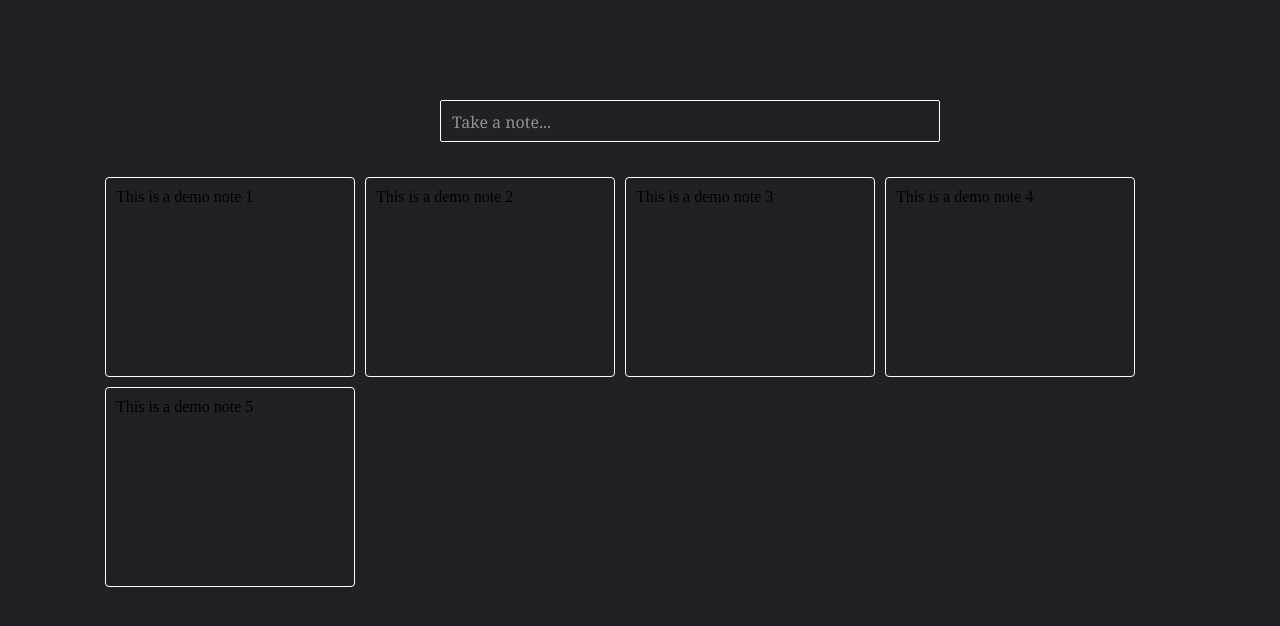
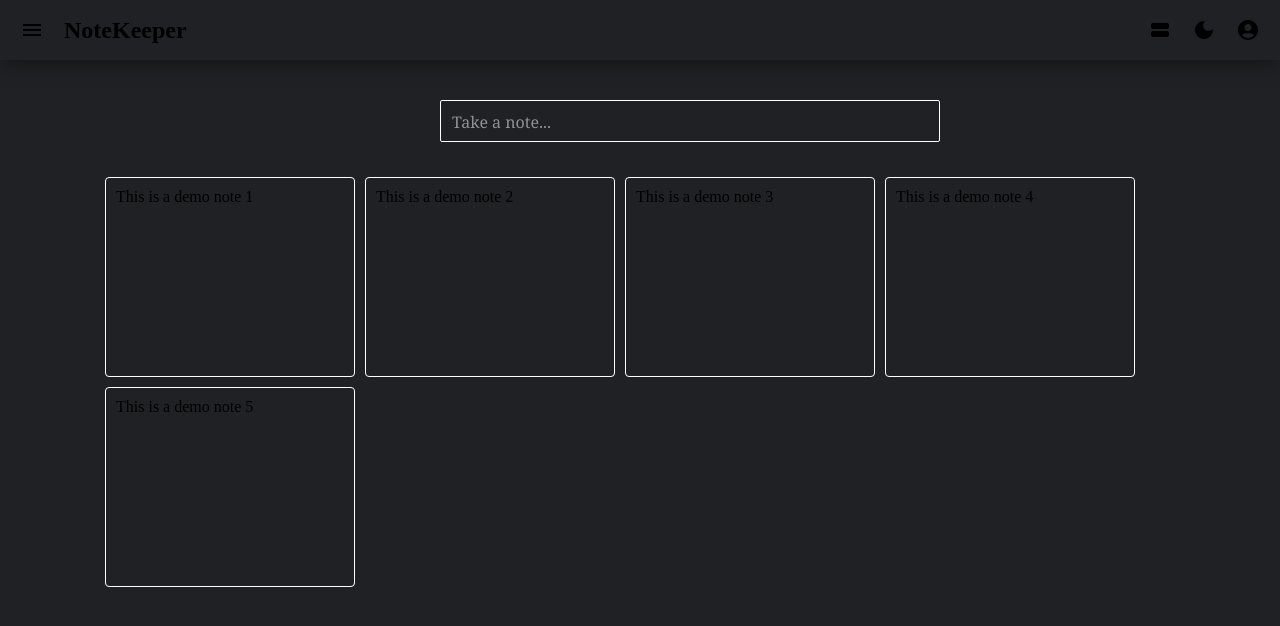
Before and after one commit to RahulGusai/note-keeper, a Next.js app: page /home in a window 1280 px wide. Shown: the top 626 px of the page. Built offline with nearby package versions, Linux system fonts and the light colour scheme.

Commit message:
Added nav bar

```diff
--- a/components/home/newNote.js
+++ b/components/home/newNote.js
@@ -1,14 +1,27 @@
 import { func } from 'prop-types';
 import classes from './newNote.module.css';
-import { forwardRef, useEffect, useRef, useState } from 'react';
+import { forwardRef, useEffect, useState } from 'react';
+import FormatListBulletedIcon from '@mui/icons-material/FormatListBulleted';
 
 function componentHandler(props, ref) {
   const { titleRef, contentRef } = ref;
   const { isExpanded, newNoteClickHandler } = props;
+  const [bulletEnabled, setBulletEnabled] = useState(false);
 
   function handleNewNoteClick(e) {
     if (!isExpanded) {
       newNoteClickHandler(true);
+    }
+  }
+
+  function insertBulletPoint() {
+    if (bulletEnabled) {
+      //TODO Handle true case
+      setBulletEnabled(false);
+    } else {
+      const currentContent = contentRef.current.innerHTML;
+      contentRef.current.innerHTML = `${currentContent}<p>&#8226;&nbsp;</p>`;
+      setBulletEnabled(true);
     }
   }
 
@@ -48,8 +61,14 @@ function componentHandler(props, ref) {
         role="textbox"
         className={contentClassesName}
       ></div>
+
       <div className={footerClassesName}>
-        <div className={classes.icons}></div>
+        <div className={classes.icons}>
+          <FormatListBulletedIcon
+            onClick={insertBulletPoint}
+            className={classes.bulletIcon}
+          ></FormatListBulletedIcon>
+        </div>
         <div className={classes.button}>Close</div>
       </div>
     </div>
--- a/components/home/newNote.module.css
+++ b/components/home/newNote.module.css
@@ -17,6 +17,8 @@
 }
 
 .content {
+  display: flex;
+  flex-direction: column;
   padding: 10px;
   line-height: 20px;
   resize: none;
@@ -61,7 +63,15 @@
 .footerContainer .button {
   color: white;
   font-size: small;
-  margin: 10px;
+  margin: 5px;
   letter-spacing: 1px;
   font-family: Georgia, 'Times New Roman', Times, seri;
 }
+
+.icons {
+  margin: 5px;
+}
+
+.bulletIcon {
+  font-size: medium;
+}
--- /dev/null
+++ b/components/menu/navBar.js
@@ -0,0 +1,21 @@
+import classes from './navBar.module.css';
+import MenuIcon from '@mui/icons-material/Menu';
+import ViewStreamIcon from '@mui/icons-material/ViewStream';
+import DarkModeIcon from '@mui/icons-material/DarkMode';
+import AccountCircleIcon from '@mui/icons-material/AccountCircle';
+
+export function NavBar(props) {
+  return (
+    <div className={classes.navBarContainer}>
+      <div className={classes.leftContainer}>
+        <MenuIcon className={classes.burgerMenuIcon}></MenuIcon>
+        <h2>NoteKeeper</h2>
+      </div>
+      <div className={classes.rightContainer}>
+        <ViewStreamIcon></ViewStreamIcon>
+        <DarkModeIcon></DarkModeIcon>
+        <AccountCircleIcon></AccountCircleIcon>
+      </div>
+    </div>
+  );
+}
--- /dev/null
+++ b/components/menu/navBar.module.css
@@ -0,0 +1,23 @@
+.navBarContainer {
+  width: 100%;
+  height: 60px;
+  background-color: transparent;
+  box-shadow: 0px 0px 25px rgba(0, 0, 0, 0.5);
+  z-index: 100;
+  position: fixed;
+  display: flex;
+  align-items: center;
+  justify-content: space-between;
+  padding: 10px;
+}
+
+.navBarContainer .leftContainer,
+.navBarContainer .rightContainer {
+  display: flex;
+  align-items: center;
+}
+
+.navBarContainer .leftContainer *,
+.navBarContainer .rightContainer * {
+  margin: 10px;
+}
--- a/package.json
+++ b/package.json
@@ -9,10 +9,13 @@
     "lint": "next lint"
   },
   "dependencies": {
+    "@mui/icons-material": "^5.14.13",
+    "@mui/material": "^5.14.13",
     "autosize": "^6.0.1",
     "next": "13.5.4",
     "react": "^18",
-    "react-dom": "^18"
+    "react-dom": "^18",
+    "react-icons": "^4.11.0"
   },
   "devDependencies": {
     "eslint": "^8",
--- a/pages/home/index.js
+++ b/pages/home/index.js
@@ -3,6 +3,7 @@ import classes from '../../styles/home.module.css';
 import { useEffect, useRef, useState } from 'react';
 import { NoteList } from '@/components/home/noteList';
 import { notes_list } from '@/data/notes';
+import { NavBar } from '@/components/menu/navBar';
 
 export default function HomePage() {
   const refs = {
@@ -14,7 +15,7 @@ export default function HomePage() {
   const [notes, setNotes] = useState([]);
 
   function handleHomeContainerClick(e) {
-    if (e.target == e.currentTarget) {
+    if (isExpanded && e.target == e.currentTarget) {
       const { titleRef, contentRef } = refs;
       console.log(titleRef.current.innerHTML);
       console.log(contentRef.current.innerHTML);
@@ -36,6 +37,7 @@ export default function HomePage() {
 
   return (
     <div className={classes.homeContainer} onClick={handleHomeContainerClick}>
+      <NavBar></NavBar>
       <NewNote
         ref={refs}
         isExpanded={isExpanded}
--- a/styles/home.module.css
+++ b/styles/home.module.css
@@ -6,4 +6,5 @@
   display: flex;
   flex-direction: column;
   align-items: center;
+  overflow-y: scroll;
 }
```
